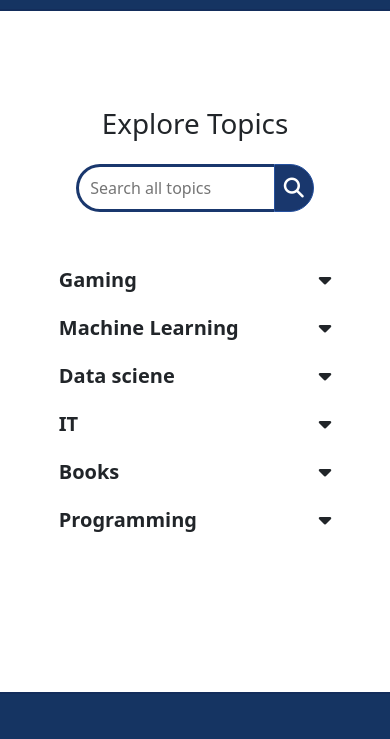
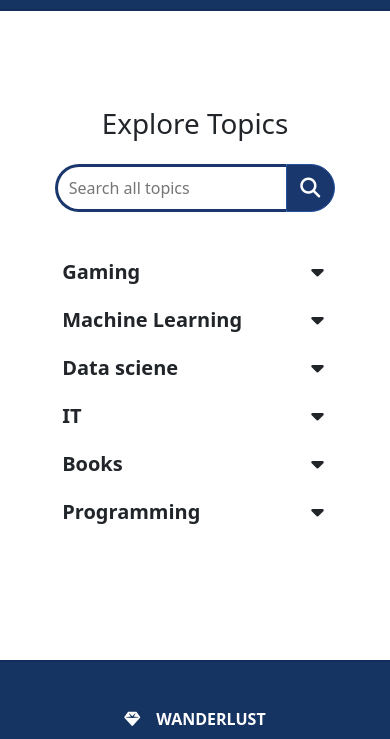
Before and after one commit to KhadijaNur/Wanderlust, a plain HTML site: page topics.html in a window 390 px wide. Shown: the part 79-818 px from the top of the page. Drawn offline with nearby package versions, Linux system fonts and the light colour scheme.

Commit message:
alignment adjustment

```diff
--- a/style.css
+++ b/style.css
@@ -315,7 +315,7 @@ a:link {
   }
 
   .search-input {
-    width: 60%;
+    width: 70%;
     border: 3px solid #19376D;
     border-right: none;
     padding: 7px;
@@ -329,9 +329,12 @@ a:link {
   .search-input:focus{
     color: #19376D;
   }
+  w-85{
+    width: 85% !important;
+  }
 
   .search-btn {
-    width: 12%;
+    width: 15%;
     max-width: 70px;
     height: 48px;
     border: 1px solid #26519f;
--- a/topics.html
+++ b/topics.html
@@ -55,17 +55,22 @@
         <div class="container Topics-section">
           <div class=" py-5 mx-auto w-90 justify-content-center ">
                 <h1 class="pb-md-3 ">Explore Topics</h1>
-                <div class="pt-2">
-                  <div class="search mb-3 mt-2 ">
+                <div class="pt-2 row d-flex justify-content-center">
+                  <div class="col-lg-10 col-md-12 col-12 d-flex text-align-center">
+                  <div class="search mb-3 mt-2 w-100">
                      <input type="text" class="search-input ps-md-4" placeholder=" Search all topics">
                      <button type="submit" class="search-btn">
                        <i class="fa fa-search"></i>
                       </button>
                   </div>
-                  <div class="mb-5 d-none d-lg-block d-xl-block"> <p> <span class="text-muted ">Recommended:   </span>  <a href="">  Data Science </a>  <a href="">ChatGBT </a> <a href="">Python</a></p></div>
                 </div>
-                <div class="text-left ms-md-5 ps-md3">
-                  <div class="row  my-5 w-90 mx-auto category-list">
+                  <div class="col-12 mb-5 d-none d-lg-block d-xl-block"> <p> <span class="text-muted ">Recommended:   </span>  <a href="">  Data Science </a>  <a href="">ChatGBT </a> <a href="">Python</a></p></div>
+                </div>
+                <div class="row d-flex justify-content-center">
+                  <div class="col-lg-10 col-md-12 col-12 d-flex text-align-center">
+
+                <div class="text-left mx-md-5 w-85 ps-md-3 ms-1 me-2">
+                  <div class="row  my-md-5 my-4 w-90 mx-auto category-list">
                     <!--Category-->
                     <div class="col-md-4 py-2">
                       <h5 class="fw-bold py3" data-bs-toggle="collapse" class="d-lg-none" href="#gaming" role="button" aria-expanded="false" aria-controls="gaming"> Gaming <i class="fa-solid fa-caret-down float-right d-md-block d-lg-none d-xl-none
@@ -179,6 +184,8 @@
 
                   </div>
                 </div>
+                  </div>
+              </div>
           </div>
 
 
```
Also changed, not shown: contact.html (+6 -5 lines).
